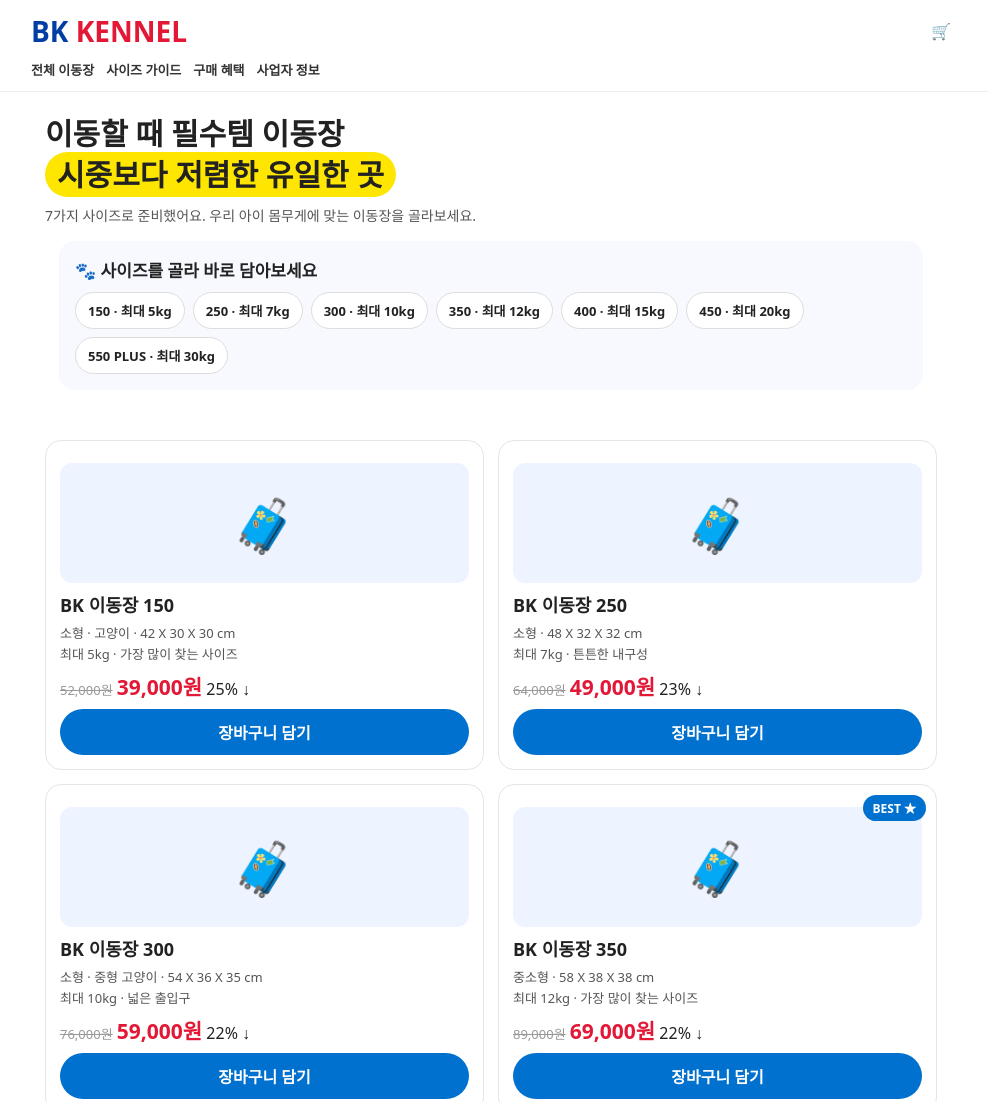
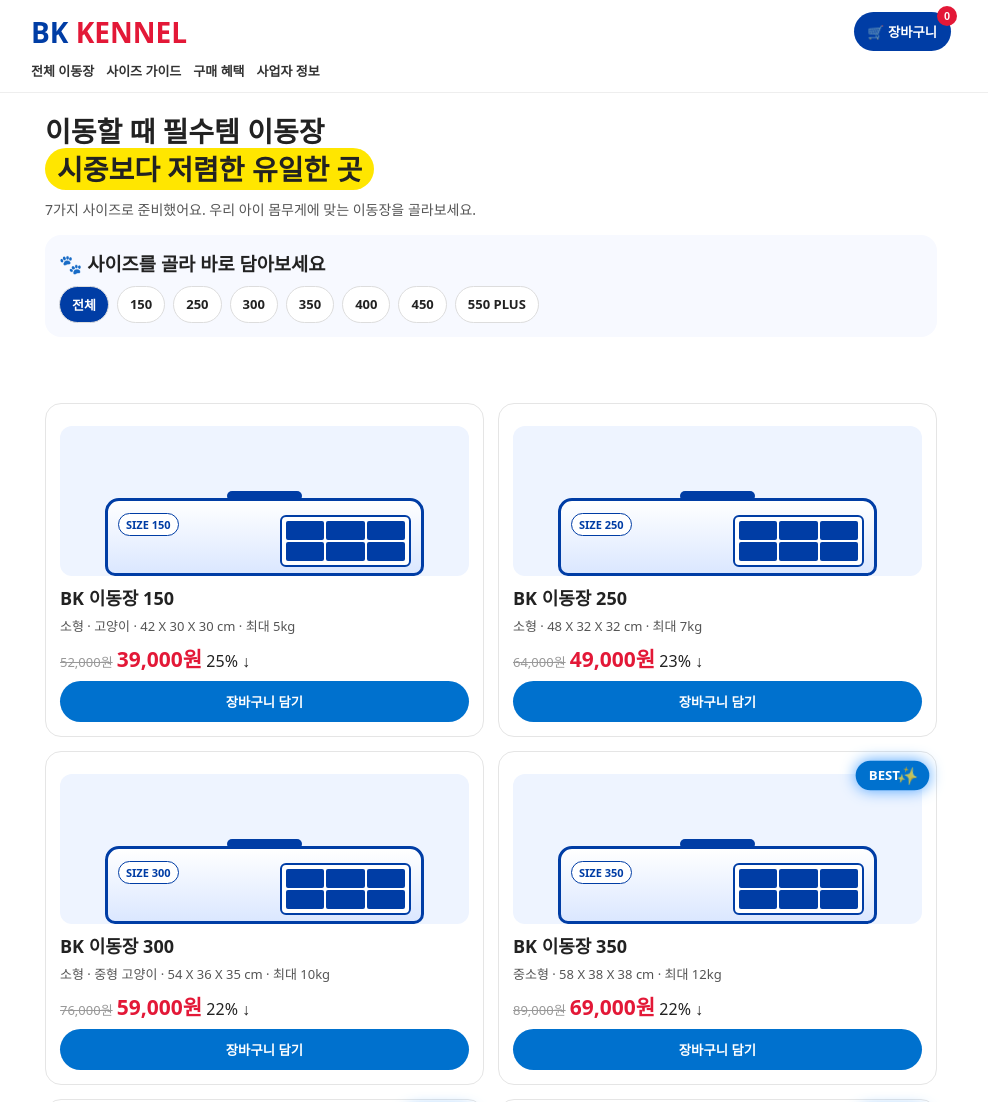
Before and after one commit to clubinsied-a11y/bkkennel, a plain HTML site: page index.html in a window 1280 px wide. Shown: the top 1102 px of the page, without its empty margins (149-1137 px from the left). Drawn offline with Linux system fonts and the light colour scheme.

Commit message:
Update index.html

```diff
--- a/index.html
+++ b/index.html
@@ -10,47 +10,69 @@ body{font-family:system-ui,"Malgun Gothic",sans-serif;background:#fff;color:#222
 header{position:sticky;top:0;background:#fff;border-bottom:1px solid #eee;padding:12px 14px;z-index:10}
 .top{display:flex;justify-content:space-between;align-items:center;max-width:920px;margin:0 auto}
 .logo{font-size:28px;font-weight:900;color:#003da5}.logo span{color:#e31837}
+.cartbtn{position:relative;background:#003da5;color:#fff;border:none;padding:10px 14px;border-radius:999px;font-weight:800}
+.cartbtn i{position:absolute;top:-6px;right:-6px;background:#e31837;color:#fff;font-size:11px;min-width:20px;height:20px;border-radius:999px;display:flex;align-items:center;justify-content:center;font-style:normal}
 nav{display:flex;gap:12px;font-size:13px;font-weight:700;max-width:920px;margin:10px auto 0;overflow-x:auto;white-space:nowrap}
 nav a{color:#333;text-decoration:none}
-.hero{max-width:920px;margin:0 auto;padding:22px 14px}
-.hero h1{font-size:30px;line-height:1.35;font-weight:900}
-.hero h1 span{background:#ffe600;border-radius:999px;padding:2px 12px}
+.hero{max-width:920px;margin:0 auto;padding:20px 14px}
+.hero h1{font-size:28px;line-height:1.35;font-weight:900}.hero h1 span{background:#ffe600;border-radius:999px;padding:2px 12px}
 .hero p{margin-top:10px;color:#555;line-height:1.6;font-size:14px}
-.finder{background:#f7f9ff;border-radius:16px;padding:16px;margin:14px}
-.finder h3{font-size:17px}
+.finder{background:#f7f9ff;border-radius:16px;padding:14px;margin-top:14px}
 .chips{display:flex;flex-wrap:wrap;gap:8px;margin-top:10px}
-.chip{background:#fff;border:1px solid #ddd;border-radius:999px;padding:8px 12px;font-size:13px;font-weight:700}
+.chip{background:#fff;border:1px solid #ddd;border-radius:999px;padding:8px 12px;font-size:13px;font-weight:700;cursor:pointer}
+.chip.on{background:#003da5;color:#fff}
 .grid{max-width:920px;margin:0 auto;padding:14px;display:grid;grid-template-columns:1fr 1fr;gap:14px}
 @media(max-width:600px){.grid{grid-template-columns:1fr}}
 .card{border:1px solid #e5e5e5;border-radius:16px;padding:14px;position:relative}
-.badge{position:absolute;top:10px;right:10px;padding:4px 10px;border-radius:999px;color:#fff;font-size:12px;font-weight:900}
-.hot{background:#e31837}.best{background:#0071ce}
-.illus{height:120px;background:#eef4ff;border-radius:12px;display:flex;align-items:center;justify-content:center;font-size:52px;margin:8px 0}
+.badge{position:absolute;top:10px;right:10px;padding:5px 12px;border-radius:999px;color:#fff;font-size:12px;font-weight:900;z-index:2;animation:pop 1.4s infinite}
+.hot{background:#e31837;box-shadow:0 0 14px #ff6b6b}.best{background:#0071ce;box-shadow:0 0 14px #4da3ff}
+.badge:after{content:" ✨";animation:spin 1.2s infinite;display:inline-block}
+@keyframes pop{0%,100%{transform:scale(1)}50%{transform:scale(1.12)}}
+@keyframes spin{0%{transform:rotate(0deg) scale(1);opacity:1}50%{transform:rotate(20deg) scale(1.5);opacity:.6}100%{transform:rotate(0deg) scale(1);opacity:1}}
+.photo{height:150px;background:#eef4ff;border-radius:12px;position:relative;overflow:hidden;display:flex;align-items:flex-end;justify-content:center;margin:8px 0}
+.kennel{width:78%;height:78px;background:linear-gradient(#fff,#dbe7ff);border:3px solid #003da5;border-radius:14px 14px 10px 10px;position:relative}
+.kennel:before{content:"";position:absolute;top:-10px;left:38%;width:24%;height:10px;background:#003da5;border-radius:6px}
+.door{position:absolute;right:10px;top:14px;width:42%;height:52px;background:#fff;border:2px solid #003da5;border-radius:6px;display:grid;grid-template-columns:1fr 1fr 1fr;gap:2px;padding:4px}
+.door i{background:#003da5;display:block;border-radius:2px}
+.tag{position:absolute;left:10px;top:12px;background:#fff;border:1px solid #003da5;padding:3px 7px;border-radius:999px;font-size:11px;font-weight:900;color:#003da5}
 .card h2{font-size:18px}.card p{font-size:13px;color:#555;margin:6px 0;line-height:1.6}
 .price{font-size:21px;font-weight:900;color:#e31837}.old{font-size:13px;color:#999;text-decoration:line-through}
-.btn{display:block;text-align:center;background:#0071ce;color:#fff;padding:11px;border-radius:999px;text-decoration:none;font-weight:800;margin-top:8px}
+.btn{display:block;text-align:center;background:#0071ce;color:#fff;padding:11px;border:none;border-radius:999px;font-weight:800;margin-top:8px;width:100%;cursor:pointer}
+.btn.done{background:#00a651}
 .section{max-width:920px;margin:0 auto;padding:16px}
 .blue{background:#0071ce;color:#fff;border-radius:16px;padding:18px}
-.tip{border:1px solid #eee;border-radius:14px;padding:14px;margin-top:10px}
-.tip b{font-size:16px}
+.cartbox{display:none;max-width:920px;margin:0 auto;padding:14px;border:1px solid #0071ce;border-radius:16px;background:#f7f9ff}
+.cartrow{display:flex;justify-content:space-between;padding:8px 0;border-bottom:1px dashed #ccc;font-size:14px}
 footer{background:#111;color:#ddd;padding:24px 16px;text-align:center;font-size:13px;line-height:1.9;margin-top:20px}
 footer b{color:#fff}
 </style>
 </head>
 <body>
-<header><div class="top"><div class="logo">BK <span>KENNEL</span></div><div>🛒</div></div><nav><a href="#">전체 이동장</a><a href="#">사이즈 가이드</a><a href="#">구매 혜택</a><a href="#">사업자 정보</a></nav></header>
-<div class="hero"><h1>이동할 때 필수템 이동장<br><span>시중보다 저렴한 유일한 곳</span></h1><p>7가지 사이즈로 준비했어요. 우리 아이 몸무게에 맞는 이동장을 골라보세요.</p><div class="finder"><h3>🐾 사이즈를 골라 바로 담아보세요</h3><div class="chips"><span class="chip">150 · 최대 5kg</span><span class="chip">250 · 최대 7kg</span><span class="chip">300 · 최대 10kg</span><span class="chip">350 · 최대 12kg</span><span class="chip">400 · 최대 15kg</span><span class="chip">450 · 최대 20kg</span><span class="chip">550 PLUS · 최대 30kg</span></div></div></div>
-<main class="grid">
-<div class="card"><div class="illus">🧳</div><h2>BK 이동장 150</h2><p>소형 · 고양이 · 42 X 30 X 30 cm<br>최대 5kg · 가장 많이 찾는 사이즈</p><div><span class="old">52,000원</span> <span class="price">39,000원</span> 25% ↓</div><a class="btn" href="#">장바구니 담기</a></div>
-<div class="card"><div class="illus">🧳</div><h2>BK 이동장 250</h2><p>소형 · 48 X 32 X 32 cm<br>최대 7kg · 튼튼한 내구성</p><div><span class="old">64,000원</span> <span class="price">49,000원</span> 23% ↓</div><a class="btn" href="#">장바구니 담기</a></div>
-<div class="card"><div class="illus">🧳</div><h2>BK 이동장 300</h2><p>소형 · 중형 고양이 · 54 X 36 X 35 cm<br>최대 10kg · 넓은 출입구</p><div><span class="old">76,000원</span> <span class="price">59,000원</span> 22% ↓</div><a class="btn" href="#">장바구니 담기</a></div>
-<div class="card"><div class="badge best">BEST ★</div><div class="illus">🧳</div><h2>BK 이동장 350</h2><p>중소형 · 58 X 38 X 38 cm<br>최대 12kg · 가장 많이 찾는 사이즈</p><div><span class="old">89,000원</span> <span class="price">69,000원</span> 22% ↓</div><a class="btn" href="#">장바구니 담기</a></div>
-<div class="card"><div class="badge best">BEST ★</div><div class="illus">🧳</div><h2>BK 이동장 400</h2><p>중형 · 62 X 42 X 42 cm<br>최대 15kg · 넉넉한 실내 공간</p><div><span class="old">99,000원</span> <span class="price">79,000원</span> 20% ↓</div><a class="btn" href="#">장바구니 담기</a></div>
-<div class="card"><div class="badge best">BEST ★</div><div class="illus">🧳</div><h2>BK 이동장 450</h2><p>중형 · 강아지 · 68 X 46 X 46 cm<br>최대 20kg · 넓고 안정적인 구조</p><div><span class="old">113,000원</span> <span class="price">89,000원</span> 21% ↓</div><a class="btn" href="#">장바구니 담기</a></div>
-<div class="card"><div class="badge hot">HOT ★</div><div class="illus">🧳</div><h2>BK 이동장 550 PLUS</h2><p>대형 · 프리미엄 · 76 X 52 X 52 cm<br>최대 30kg · PLUS 전용 구성</p><div><span class="old">165,000원</span> <span class="price">129,000원</span> 22% ↓</div><a class="btn" href="#">장바구니 담기</a></div>
-</main>
-<div class="section"><div class="blue"><h3>사이즈가 고민될 때</h3><p style="margin-top:8px;line-height:1.7">아이 몸무게 + 2~3kg 여유를 기준으로 골라보세요. 병원 갈 때 많이 쓰는 기준이에요.<br>· 150~300 : 소형 · 병원용<br>· 350~450 : 가장 많이 찾는 구간<br>· 550 PLUS : 대형견 프리미엄</p><p style="margin-top:10px;font-weight:800">사이즈 교환 문의 : 010-3658-5788 상담</p></div></div>
-<div class="section"><h3>이렇게 골라보세요</h3><div class="tip"><b>01 튼튼한 내구성</b><p>튼튼한 틀, 흔들림 적은 구조. 이동할 때 아이가 편해요.</p></div><div class="tip"><b>02 사이즈 교환 안내</b><p>사이즈가 맞지 않으면 전화로 교환 방법을 안내해요.</p></div><div class="tip"><b>03 이동 꿀팁</b><p>카드에 담아서 수수료를 고르고 장바구니에 담아보세요.</p></div></div>
-<footer><b>BK KENNEL 행복켄넬</b><br>행복켄넬 · 반려동물 이동장 전문 판매몰<br>신제품 이동장을 판매합니다. 대여 상품이 아니며, 새 제품 그대로 안전하게 보내드려요.<br><br>사업자 정보<br>상호: BK KENNEL 행복켄넬<br>대표 전화: 010-3658-5788<br>통신판매업 신고번호: 확인 중<br>상품 문의와 사이즈 상담은 전화로 도와드려요.<br><br>© BK KENNEL 행복켄넬. 반려동물 이동장 신제품 전문몰</footer>
+<header><div class="top"><div class="logo">BK <span>KENNEL</span></div><button class="cartbtn" onclick="showCart()">🛒 장바구니 <i id="cnt">0</i></button></div><nav><a href="#">전체 이동장</a><a href="#">사이즈 가이드</a><a href="#">구매 혜택</a><a href="#">사업자 정보</a></nav></header>
+<div class="hero"><h1>이동할 때 필수템 이동장<br><span>시중보다 저렴한 유일한 곳</span></h1><p>7가지 사이즈로 준비했어요. 우리 아이 몸무게에 맞는 이동장을 골라보세요.</p><div class="finder"><h3>🐾 사이즈를 골라 바로 담아보세요</h3><div class="chips" id="chips"></div></div></div>
+<div class="section"><div class="cartbox" id="cartbox"><h3>🛒 장바구니</h3><div id="cartlist" style="margin-top:8px">아직 담은 게 없어요.</div><div id="total" style="font-weight:900;margin-top:10px"></div><button class="btn" onclick="alert('주문 문의: 010-3658-5788 로 전화 주세요!')">주문하기</button></div></div>
+<main class="grid" id="grid"></main>
+<div class="section"><div class="blue"><h3>사이즈가 고민될 때</h3><p style="margin-top:8px;line-height:1.7">아이 몸무게 + 2~3kg 여유를 기준으로 골라보세요.<br>· 150~300 : 소형 · 병원용<br>· 350~450 : 가장 많이 찾는 구간<br>· 550 PLUS : 대형견 프리미엄</p><p style="margin-top:10px;font-weight:800">사이즈 교환 문의 : 010-3658-5788 상담</p></div></div>
+<div class="section"><h3>이렇게 골라보세요</h3><p style="margin-top:8px;line-height:1.7">01 튼튼한 내구성 - 흔들림 적은 구조<br>02 사이즈 교환 안내 - 전화로 안내<br>03 이동 꿀팁 - 카드에 담아 장바구니에 담아보세요</p></div>
+<footer><b>BK KENNEL 행복켄넬</b><br>신제품 이동장 판매 전문몰<br>상호: BK KENNEL 행복켄넬 · 전화: 010-3658-5788<br>통신판매업 신고번호 확인 중</footer>
+<script>
+var items=[
+{name:"BK 이동장 150",size:"150",desc:"소형 · 고양이 · 42 X 30 X 30 cm · 최대 5kg",price:39000,old:52000,off:"25%",badge:""},
+{name:"BK 이동장 250",size:"250",desc:"소형 · 48 X 32 X 32 cm · 최대 7kg",price:49000,old:64000,off:"23%",badge:""},
+{name:"BK 이동장 300",size:"300",desc:"소형 · 중형 고양이 · 54 X 36 X 35 cm · 최대 10kg",price:59000,old:76000,off:"22%",badge:""},
+{name:"BK 이동장 350",size:"350",desc:"중소형 · 58 X 38 X 38 cm · 최대 12kg",price:69000,old:89000,off:"22%",badge:"BEST"},
+{name:"BK 이동장 400",size:"400",desc:"중형 · 62 X 42 X 42 cm · 최대 15kg",price:79000,old:99000,off:"20%",badge:"BEST"},
+{name:"BK 이동장 450",size:"450",desc:"중형 · 강아지 · 68 X 46 X 46 cm · 최대 20kg",price:89000,old:113000,off:"21%",badge:"BEST"},
+{name:"BK 이동장 550 PLUS",size:"550 PLUS",desc:"대형 · 프리미엄 · 76 X 52 X 52 cm · 최대 30kg",price:129000,old:165000,off:"22%",badge:"HOT"}
+];
+var cart=[];
+function money(n){return n.toLocaleString()+"원"}
+function renderChips(){var h='<span class="chip on" onclick="filterSize(\'ALL\',this)">전체</span>';items.forEach(function(it){h+='<span class="chip" onclick="filterSize(\''+it.size+'\',this)">'+it.size+'</span>'});document.getElementById("chips").innerHTML=h;}
+function filterSize(s,el){document.querySelectorAll(".chip").forEach(function(c){c.classList.remove("on")});el.classList.add("on");var list=s=="ALL"?items:items.filter(function(it){return it.size==s});renderGrid(list);window.scrollTo({top:document.getElementById("grid").offsetTop-80,behavior:"smooth"});}
+function renderGrid(list){var h="";list.forEach(function(it){var badge=it.badge?'<div class="badge '+(it.badge=="HOT"?"hot":"best")+'">'+it.badge+'</div>':"";h+='<div class="card">'+badge+'<div class="photo"><div class="kennel"><div class="tag">SIZE '+it.size+'</div><div class="door"><i></i><i></i><i></i><i></i><i></i><i></i></div></div></div><h2>'+it.name+'</h2><p>'+it.desc+'</p><div><span class="old">'+money(it.old)+'</span> <span class="price">'+money(it.price)+'</span> '+it.off+' ↓</div><button class="btn" onclick="addCart('+items.indexOf(it)+',this)">장바구니 담기</button></div>';});document.getElementById("grid").innerHTML=h;}
+function addCart(i,btn){cart.push(items[i]);document.getElementById("cnt").innerText=cart.length;btn.innerText="담았어요 ✓";btn.classList.add("done");setTimeout(function(){btn.innerText="장바구니 담기";btn.classList.remove("done")},1200);showCart(true);}
+function showCart(force){var box=document.getElementById("cartbox");if(!force){box.style.display=box.style.display=="block"?"none":"block";}else{box.style.display="block";}if(cart.length==0){document.getElementById("cartlist").innerHTML="아직 담은 게 없어요.";document.getElementById("total").innerHTML="";return;}var map={};cart.forEach(function(it){map[it.name]=(map[it.name]||{it:it,c:0});map[it.name].c++});var h="";var total=0;Object.keys(map).forEach(function(k){var e=map[k];total+=e.it.price*e.c;h+='<div class="cartrow"><span>'+k+' X '+e.c+'</span><span>'+money(e.it.price*e.c)+'</span></div>'});document.getElementById("cartlist").innerHTML=h;document.getElementById("total").innerHTML="합계 : "+money(total);}
+renderChips();renderGrid(items);
+</script>
 </body>
 </html>
```
